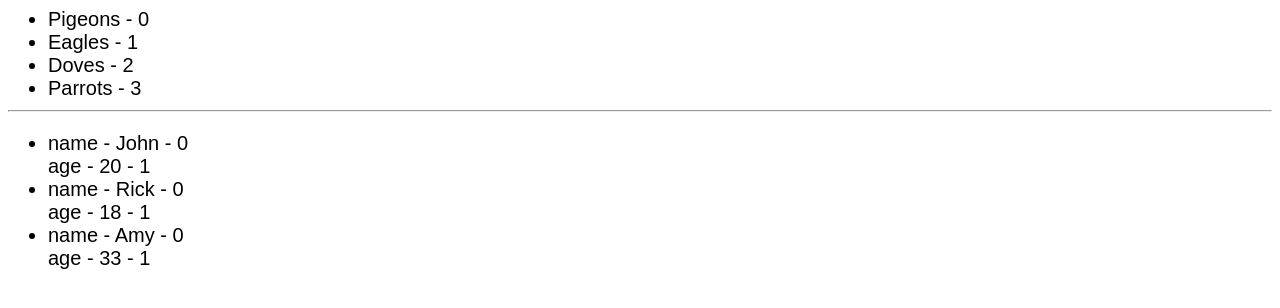
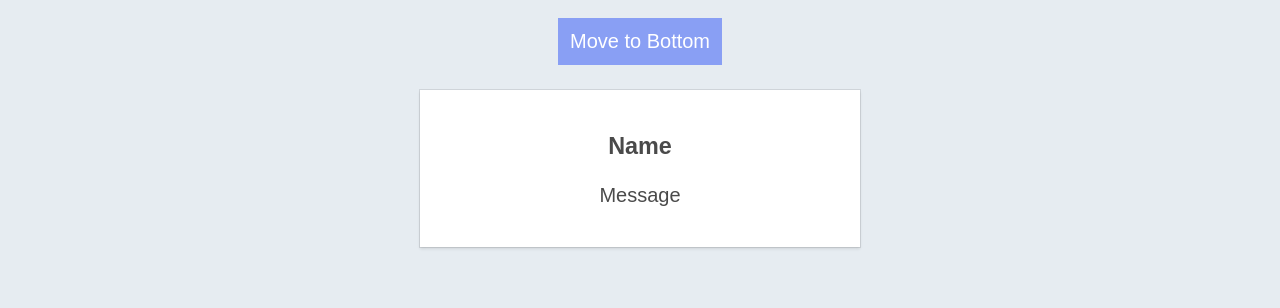
Before and after one commit to betogroo/udemy_vue_developer, a plain HTML site: page index.html in a window 1280 px wide. Drawn offline with nearby package versions, Linux system fonts and the light colour scheme.

Commit message:
lesson 32 starter

```diff
--- a/app.js
+++ b/app.js
@@ -1,12 +1,20 @@
 let vm = Vue.createApp({
-    data() {
-        return {
-            birds: ['Pigeons', 'Eagles', 'Doves', 'Parrots'],
-            people: [
-                { name: 'John', age: 20 },
-                { name: 'Rick', age: 18 },
-                { name: 'Amy', age: 33 }
-            ]
+  data() {
+    return {
+      people: [
+        {
+          name: 'John',
+          message: 'Hello world!'
+        },
+        {
+          name: 'Rick',
+          message: 'I like pie.'
+        },
+        {
+          name: 'Amy',
+          message: 'Skydiving is fun!'
         }
+      ]
     }
-}).mount('#app');
+  }
+}).mount('#app')
--- a/index.html
+++ b/index.html
@@ -8,19 +8,11 @@
 
 <body>
   <div id="app">
-    <ul>
-      <li v-for="(bird, index) in birds" :class="bird" :key="bird">
-        {{ `${bird} - ${index}` }}
-      </li>
-    </ul>
-    <hr>
-    <ul>
-      <li v-for="person in people">
-        <div v-for="(value, key, index) in person">
-          {{key}} - {{value}} - {{index}}
-        </div>
-      </li>
-    </ul>
+    <button type="button" class="move">Move to Bottom</button>
+    <div class="card">
+      <h3>Name</h3>
+      <p>Message</p>
+    </div>
   </div>
 
   <script src="https://unpkg.com/vue@next"></script>
--- a/main.css
+++ b/main.css
@@ -1,7 +1,41 @@
-body{
-    font-size: 20px;
-    font-family: sans-serif;
+body {
+  font-size: 20px;
+  font-family: sans-serif;
+  padding-top: 10px;
+  background: #e6ecf1;
 }
-ul{
-    margin-bottom: 10px;
+
+#app {
+  text-align: center;
 }
+
+#app button {
+  background-color: #899ff4;
+  border-color: transparent;
+  color: #fff;
+  font-size: 20px;
+  padding: 10px;
+  margin-bottom: 10px;
+}
+
+#app .card {
+  width: 400px;
+  margin: 15px auto;
+  padding-bottom: 15px;
+  background-color: #fff;
+  box-shadow: 0 2px 3px rgba(10, 10, 10, 0.1), 0 0 0 1px rgba(10, 10, 10, 0.1);
+  color: #4a4a4a;
+  display: block;
+  padding: 1.25rem;
+}
+
+#app input:focus {
+  outline: 0;
+}
+
+#app input {
+  font-weight: bold;
+  width: 100%;
+  font-size: 1em;
+  padding: 5px 10px;
+}
```
